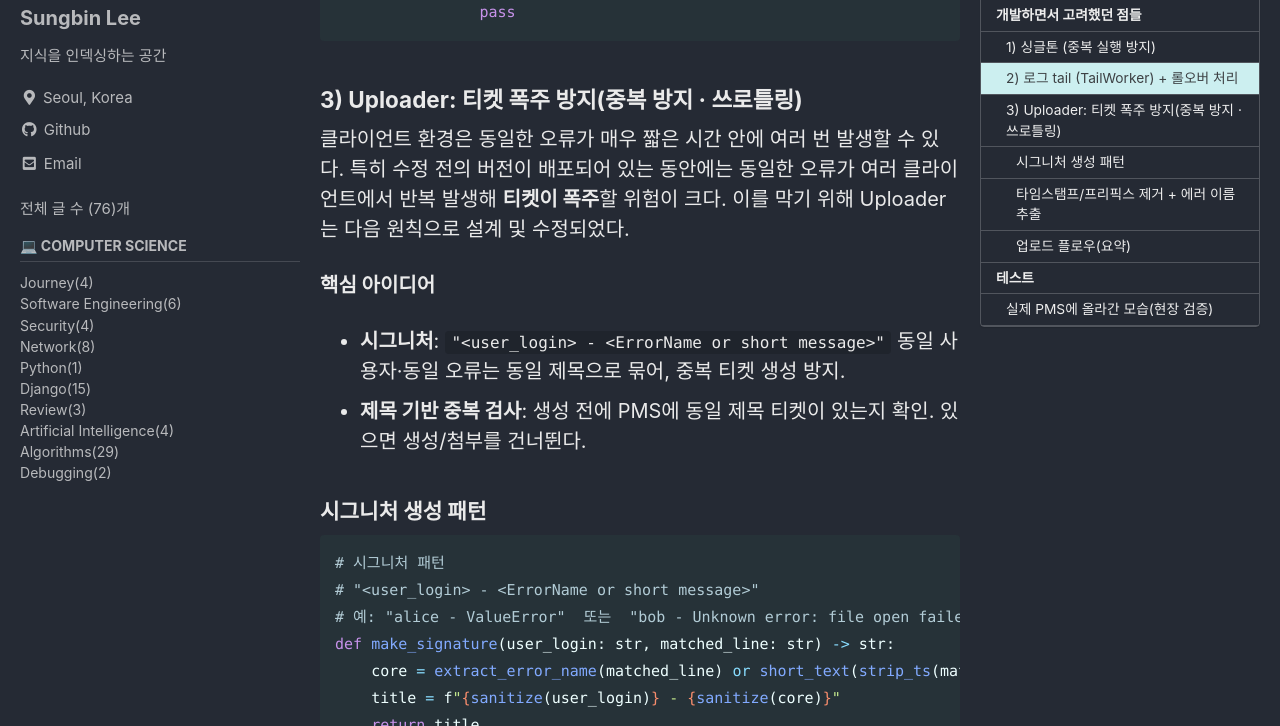
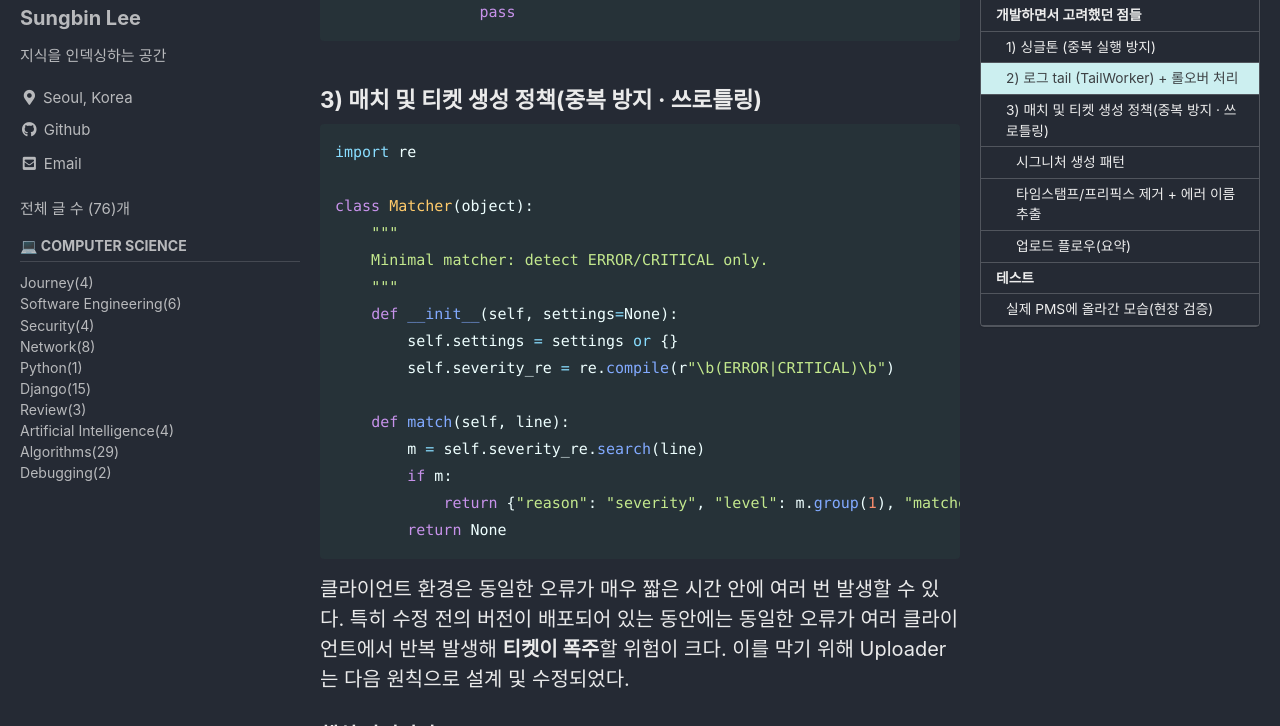
Before and after one commit to sungbinlee/tech.sungbinlee.dev, a Jekyll site: the page built from _posts/Journey/2026-01-12-토스-러너스하이2기-3주차.md, in a window 1280 px wide and 900 px high, scrolled down 4223 px, cut to the strip 174-900 px from the top of the window. Built offline with Jekyll 4.4.1, drawn with Linux system fonts in a browser that asks for light colours; cached includes are drawn as plain includes; comment, search, counter and statistics services are not loaded; some of the changed text lies outside the part shown.

Commit message:
제목 수정

````diff
--- a/_posts/Journey/2026-01-12-토스-러너스하이2기-3주차.md
+++ b/_posts/Journey/2026-01-12-토스-러너스하이2기-3주차.md
@@ -130,7 +130,25 @@ class TailWorker(QtCore.QThread):
                 pass
 ```
 
-### 3) Uploader: 티켓 폭주 방지(중복 방지 · 쓰로틀링)
+### 3) 매치 및 티켓 생성 정책(중복 방지 · 쓰로틀링)
+
+```python
+import re
+
+class Matcher(object):
+    """
+    Minimal matcher: detect ERROR/CRITICAL only.
+    """
+    def __init__(self, settings=None):
+        self.settings = settings or {}
+        self.severity_re = re.compile(r"\b(ERROR|CRITICAL)\b")
+
+    def match(self, line):
+        m = self.severity_re.search(line)
+        if m:
+            return {"reason": "severity", "level": m.group(1), "matched_line": line}
+        return None
+```
 
 클라이언트 환경은 동일한 오류가 매우 짧은 시간 안에 여러 번 발생할 수 있다. 특히 수정 전의 버전이 배포되어 있는 동안에는 동일한 오류가 여러 클라이언트에서 반복 발생해 **티켓이 폭주**할 위험이 크다. 이를 막기 위해 Uploader는 다음 원칙으로 설계 및 수정되었다.
 
````
Also changed, not shown: other parts of _posts/Journey/2026-01-12-토스-러너스하이2기-3주차.md (+1 -1 lines).
